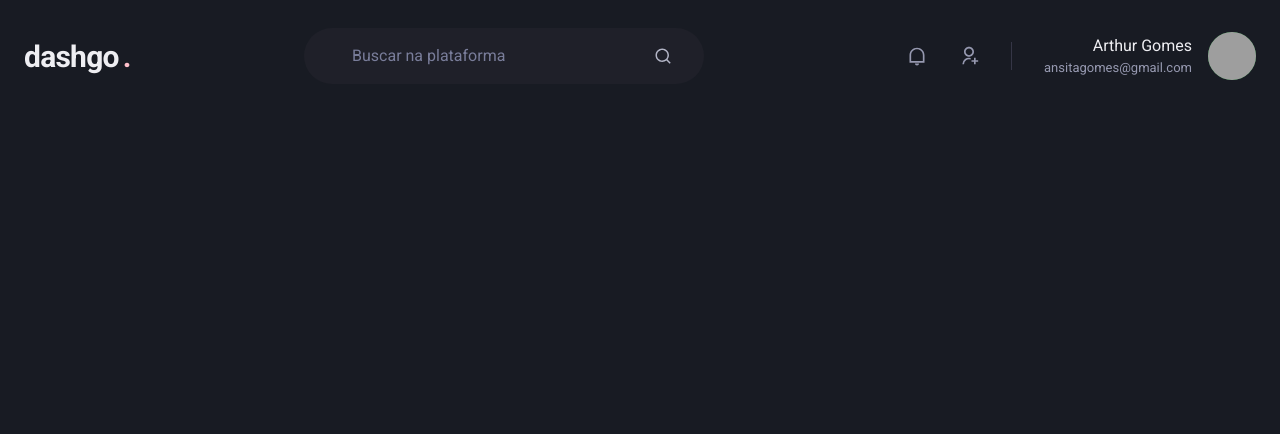
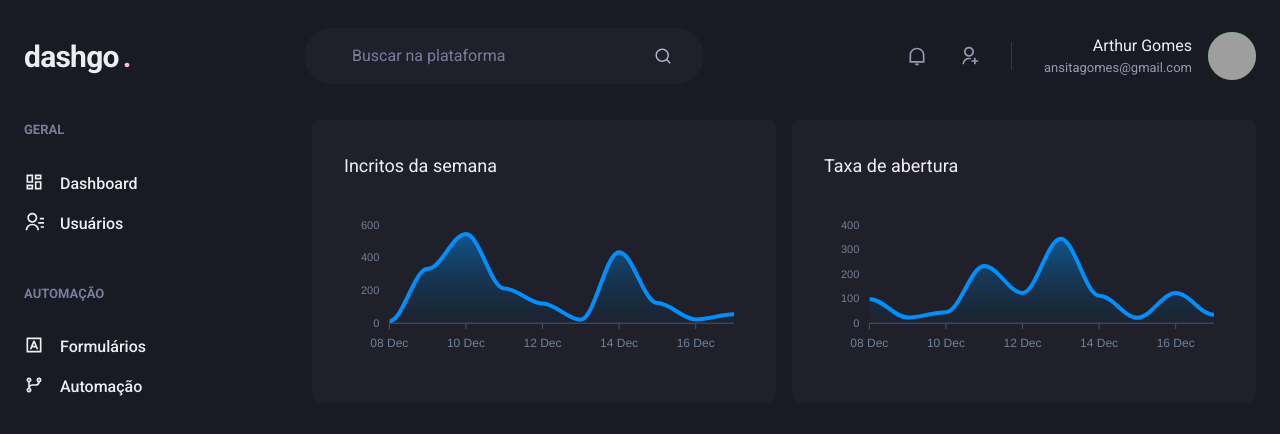
Before and after one commit to SitaGomes/dashgo-Ignite, a Next.js app: page /dashboard in a window 1280 px wide. Shown: the top 434 px of the page. Built offline with nearby package versions, Linux system fonts and the light colour scheme; grey boxes are pictures that could not be loaded.

Commit message:
Add: Dashboard page

```diff
--- a/package.json
+++ b/package.json
@@ -12,9 +12,11 @@
     "@chakra-ui/react": "^1.7.2",
     "@emotion/react": "^11.7.0",
     "@emotion/styled": "^11.6.0",
+    "apexcharts": "^3.32.0",
     "framer-motion": "^5.4.3",
     "next": "12.0.7",
     "react": "17.0.2",
+    "react-apexcharts": "^1.3.9",
     "react-dom": "17.0.2",
     "react-icons": "^4.3.1"
   },
--- /dev/null
+++ b/src/components/Sidebar.tsx
@@ -0,0 +1,47 @@
+import {Box, Stack, Text, Link, Icon} from "@chakra-ui/react"
+import { RiContactsLine, RiDashboardLine, RiGitBranchLine, RiGithubLine, RiInputMethodLine } from "react-icons/ri"
+
+export function Sidebar() {
+    return(
+        <Box as="aside" w="64" mr="8">
+            <Stack spacing="12" align="flex-start">
+
+                <Box>
+                    <Text fontWeight="bold" color="gray.400" fontSize="small"> GERAL </Text>
+
+                    <Stack spacing="4" mt="8" align="stretch">
+                        <Link display="flex" align="center">
+                            <Icon as={RiDashboardLine} fontSize="20"/>
+                            <Text ml="4" fontWeight="medium">Dashboard</Text>
+                        </Link>
+                        <Link display="flex" align="center">
+                            <Icon as={RiContactsLine} fontSize="20"/>
+                            <Text ml="4" fontWeight="medium">Usuários</Text>
+                        </Link>
+
+                    </Stack>
+
+                </Box>
+
+                <Box>
+                    <Text fontWeight="bold" color="gray.400" fontSize="small">  AUTOMAÇÃO </Text>
+
+                    <Stack spacing="4" mt="8" align="stretch">
+                        <Link display="flex" align="center">
+                            <Icon as={RiInputMethodLine} fontSize="20"/>
+                            <Text ml="4" fontWeight="medium">Formulários</Text>
+                        </Link>
+                        <Link display="flex" align="center">
+                            <Icon as={RiGitBranchLine} fontSize="20"/>
+                            <Text ml="4" fontWeight="medium">Automação</Text>
+                        </Link>
+
+                    </Stack>
+
+                </Box>
+            </Stack>
+
+
+        </Box>
+    )
+}
--- a/src/pages/dashboard.tsx
+++ b/src/pages/dashboard.tsx
@@ -1,8 +1,107 @@
+import dynamic from "next/dynamic";
+
 import { Header } from "../components/Header";
+import { Sidebar } from "../components/Sidebar";
+
+const Chart = dynamic(() => import("react-apexcharts"), {
+    ssr: false
+});
+
+import {Text, Box, Flex, SimpleGrid, theme} from "@chakra-ui/react"
+
+const options = {
+    chart: {
+        toolbar: { show: false},
+        zoom: {enabled: false},
+        foreColor: theme.colors.gray[500]
+    },
+    grid: { show: false},
+    dataLabels: { enabled: false },
+    tooltip: { enabled: false},
+    xaxis: {
+        type: "datetime",
+        axisBorder: {
+            color: theme.colors.gray[600]
+        },
+        axisTicks: {
+            color: theme.colors.gray[600]
+        },
+        categories: [
+            "2021-12-8T00:00:00:000Z",
+            "2021-12-9T00:00:00:000Z",
+            "2021-12-10T00:00:00:000Z",
+            "2021-12-11T00:00:00:000Z",
+            "2021-12-12T00:00:00:000Z",
+            "2021-12-13T00:00:00:000Z",
+            "2021-12-14T00:00:00:000Z",
+            "2021-12-15T00:00:00:000Z",
+            "2021-12-16T00:00:00:000Z",
+            "2021-12-17T00:00:00:000Z",
+        ],
+    },
+    fill: {
+        opacity: 0.3,
+        type: "gradient",
+        gradient: {
+            shade: "dark",
+            opacityFrom: 0.7,
+            opacityTo: 0.3
+        }
+    }
+
+}
+
+const subsSeries = [{
+    name: "subs",
+    data: [12, 332, 545, 212, 121, 21, 434, 123, 23, 54]
+}]
+
+const taxSeries = [{
+    name: "tax",
+    data: [99, 23, 45, 233, 123, 344, 112, 22, 123, 34]
+}]
 
 export default function Dashboard() {
 
     return (
-        <Header />
+        <Flex direction="column" h="100vh">
+            <Header />
+
+            <Flex w="100%" my="6" maxW="1480px" mx="auto" px="6">
+                <Sidebar />
+
+                <SimpleGrid
+                  minChildWidth="320px"
+                  flex="1"
+                  gap="4"
+                  align="flex-start"
+                >
+
+                    <Box
+                      borderRadius="8px"
+                      p="8"
+                      bg="gray.800"
+                    >
+                        <Text fontSize="lg" mb="4">
+                            Incritos da semana
+                        </Text>
+                        <Chart type="area" height="160" options={options} series={subsSeries} />
+                    </Box>
+
+                    <Box
+                      borderRadius="8px"
+                      p="8"
+                      bg="gray.800"
+                    >
+                        <Text fontSize="lg" mb="4">
+                            Taxa de abertura
+                        </Text>
+                        <Chart type="area" height="160" options={options} series={taxSeries} />
+                    </Box>
+
+                </SimpleGrid>
+            </Flex>
+
+        </Flex>
     )
 }
```
Also changed, not shown: 1 other file (tests, documents, lock files or other folders).
